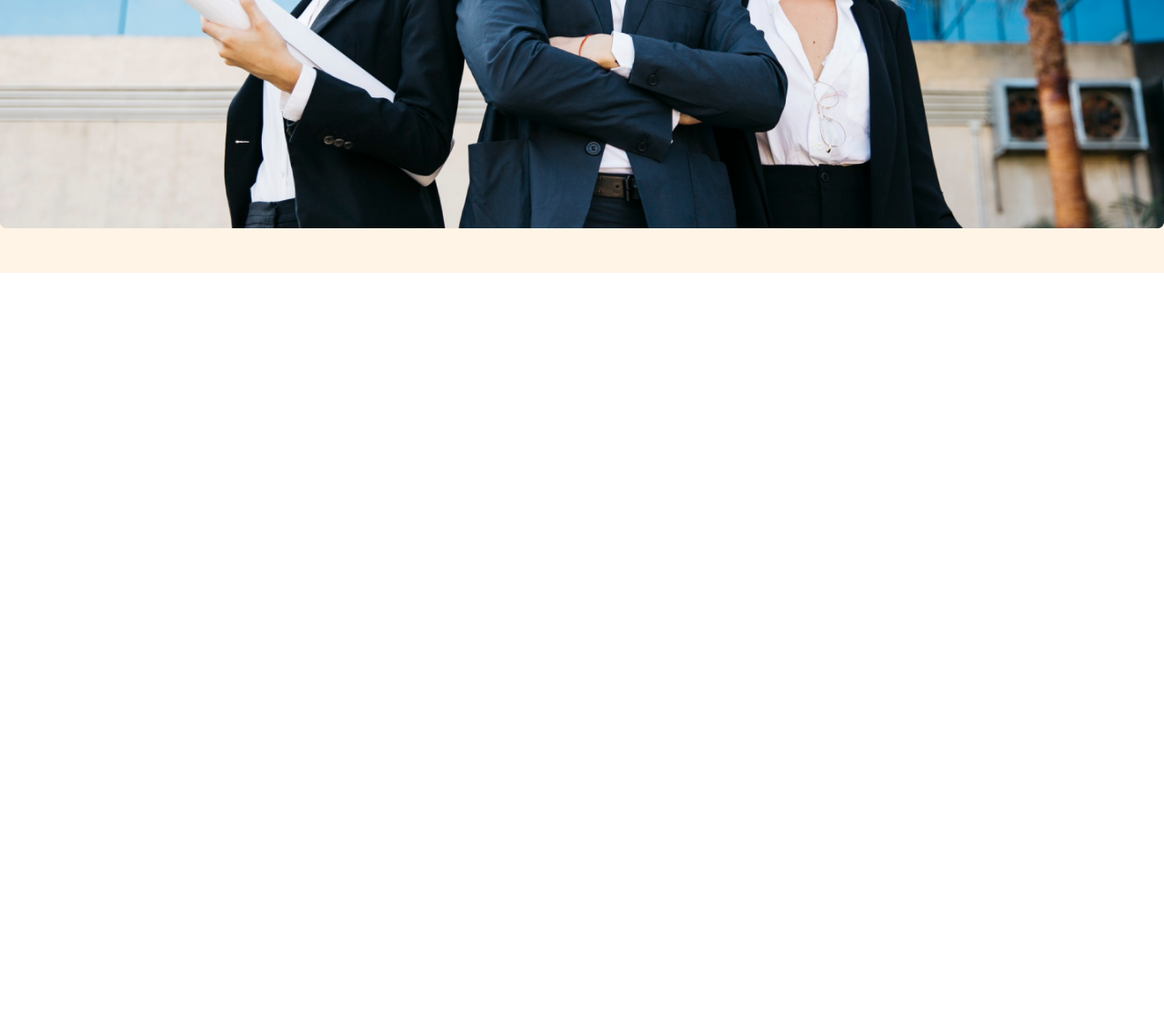
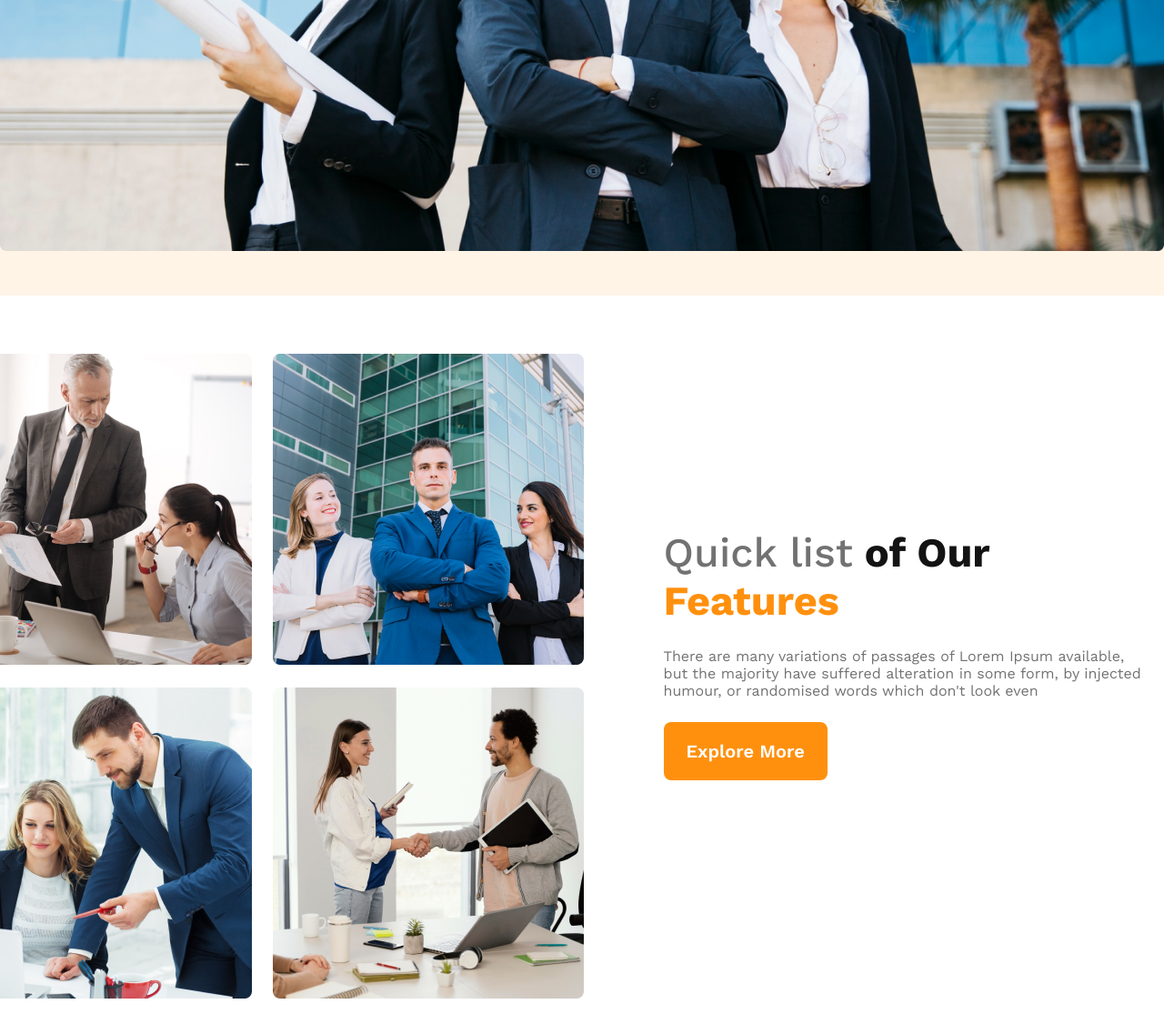
Before and after one commit to Sayan1952/responsive-site, a plain HTML site: page index.html in a window 1280 px wide. Shown: the part 913-2050 px from the top of the page at 91% size. Before the commit the page ends 1213 px from the top, so only its background shows below. Drawn offline with nearby package versions, Linux system fonts and the light colour scheme.

Commit message:
top body added

```diff
--- a/index.html
+++ b/index.html
@@ -37,6 +37,22 @@
     </section>
 
     <main>
+        <section class="top-body">
+            <div class="top-body-image">
+                <div class="images">
+                    <img src="./images/team1.png" alt="" class="">
+                    <img src="./images/team2.png" alt="">
+                    <img src="./images/team3.png" alt="">
+                    <img src="./images/team4.png" alt="">
+                </div>
+            </div>
+            <div class="top-body-texts">
+                <h1 class="basic-title"><span class="quick-list">Quick list</span> of Our <br><span class="features">Features</span></h1>
+                <h3 class="top-body-description">There are many variations of passages of Lorem Ipsum available, <br> but the majority have suffered alteration in some form, by injected <br> humour, or randomised words which don't look even</h3>
+                <button class="btn">Explore More</button>
+
+            </div>
+        </section>
 
     </main>
 
--- a/styles/style.css
+++ b/styles/style.css
@@ -1,4 +1,4 @@
-@import url('https://fonts.googleapis.com/css2?family=Open+Sans&family=Work+Sans:wght@400;600;700&display=swap');
+@import url('https://fonts.googleapis.com/css2?family=Open+Sans&family=Work+Sans:wght@400;500;600;700&display=swap');
 *{
     font-family: 'Open Sans', sans-serif;
     font-family: 'Work Sans', sans-serif;
@@ -45,6 +45,7 @@ nav li a{
     font-weight: 700;
     font-size: 45px;
     color: #131313;
+    margin-bottom: 25px;
 }
 .nav-txt{
     font-weight: 500;
@@ -108,3 +109,42 @@ nav li a{
         color: #424242;
     }
 }
+
+/* main body  */
+
+/* top body  */
+
+.top-body{
+    display: flex;
+    padding-bottom: 5%;
+}
+.top-body-image{
+    width: 50%;
+}
+.images{
+    display: grid;
+    grid-template-columns: 340px 340px;
+    gap: 25px;
+    align-items: center;
+    justify-content: right;
+    margin-top: 10%;
+}
+.quick-list{
+    font-weight: 500;
+    font-size: 45px;
+    color: #727272;
+}
+.features{
+    font-weight: 700;
+    font-size: 45px;
+    color: #FF900E;
+}
+.top-body-texts{
+    text-align: left;
+    width: 50%;
+    padding-top: 20%;
+    padding-left: 7%;
+}
+.top-body-description{
+    padding-bottom: 25px;
+}
```
